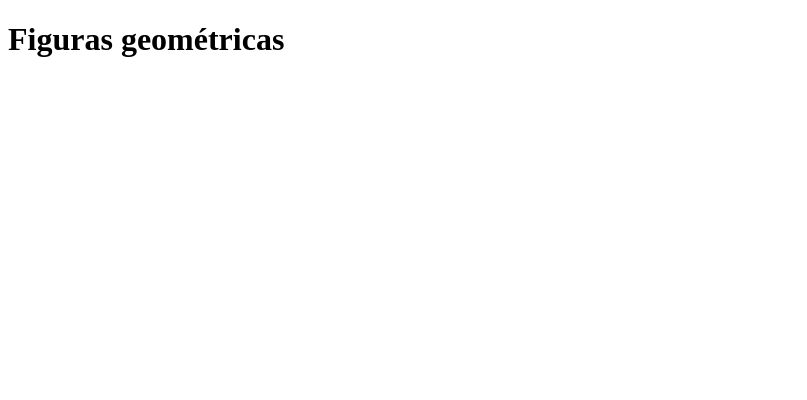
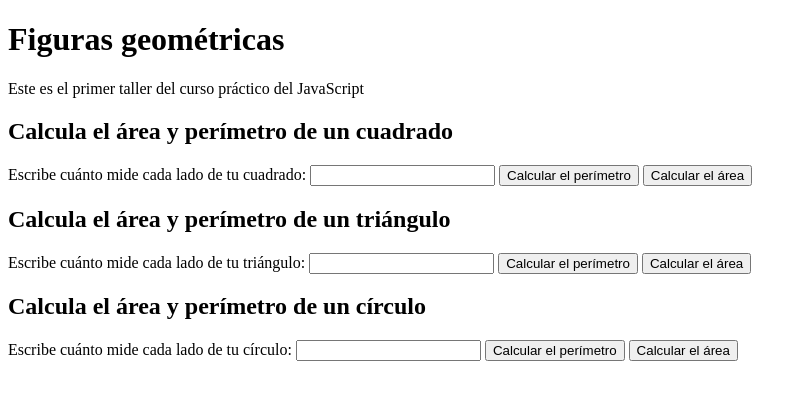
Before and after one commit to julianescobarje/platzi-curso-practico-javascript, a plain HTML site: page figuras.html in a window 1280 px wide. Shown: the whole page, without its empty margins (0-807 px from the left). Drawn offline with Linux system fonts and the light colour scheme.

Commit message:
Se integraron las funciones en el HTML

```diff
--- a/figuras.html
+++ b/figuras.html
@@ -7,7 +7,59 @@
     <title>Figuras geométricas | Curso Práctico de JavaScript en Platzi</title>
   </head>
   <body>
-    <h1>Figuras geométricas</h1>
+    <header>
+      <h1>Figuras geométricas</h1>
+      <p>Este es el primer taller del curso práctico del JavaScript</p>
+    </header>
+
+    <section>
+      <h2>Calcula el área y perímetro de un cuadrado</h2>
+      <form>
+        <label for="InputCuadrado">
+          Escribe cuánto mide cada lado de tu cuadrado:
+        </label>
+        <input id="InputCuadrado" type="number" />
+        <button type="button" onclick="calcularPerimetroCuadrado()">
+          Calcular el perímetro
+        </button>
+        <button type="button" onclick="calcularAreaCuadrado()">
+          Calcular el área
+        </button>
+      </form>
+    </section>
+
+    <section>
+      <h2>Calcula el área y perímetro de un triángulo</h2>
+      <form>
+        <label for="InputTriangulo">
+          Escribe cuánto mide cada lado de tu triángulo:
+        </label>
+        <input id="InputTriangulo" type="number" />
+        <button type="button" onclick="calcularPerimetroTriangulo()">
+          Calcular el perímetro
+        </button>
+        <button type="button" onclick="calcularAreaTriangulo()">
+          Calcular el área
+        </button>
+      </form>
+    </section>
+
+    <section>
+      <h2>Calcula el área y perímetro de un círculo</h2>
+      <form>
+        <label for="InputCirculo">
+          Escribe cuánto mide cada lado de tu círculo:
+        </label>
+        <input id="InputCirculo" type="number" />
+        <button type="button" onclick="calcularPerimetroCirculo()">
+          Calcular el perímetro
+        </button>
+        <button type="button" onclick="calcularAreaCirculo()">
+          Calcular el área
+        </button>
+      </form>
+    </section>
+
     <script src="./figuras.js"></script>
   </body>
 </html>
--- a/figuras.js
+++ b/figuras.js
@@ -43,8 +43,57 @@ function perimetroCirculo(radio) {
 }
 
 // Área
-function areaCirculo (radio) {
+function areaCirculo(radio) {
   return radio * radio * PI;
 }
 
 console.groupEnd();
+
+// Aquí interactuamos con el HTML
+function calcularPerimetroCuadrado() {
+  const input = document.getElementById("InputCuadrado");
+  const value = input.value;
+
+  const perimetro = perimetroCuadrado(value);
+  alert(perimetro);
+}
+
+function calcularAreaCuadrado() {
+  const input = document.getElementById("InputCuadrado");
+  const value = input.value;
+
+  const area = areaCuadrado(value);
+  alert(area);
+}
+
+function calcularPerimetroTriangulo() {
+  const input = document.getElementById("InputTriangulo");
+  const value = input.value;
+
+  const perimetro = perimetroTriangulo(value);
+  alert(perimetro);
+}
+
+function calcularAreaTriangulo() {
+  const input = document.getElementById("InputTriangulo");
+  const value = input.value;
+
+  const area = areaTriangulo(value);
+  alert(area);
+}
+
+function calcularPerimetroCirculo() {
+  const input = document.getElementById("InputCirculo");
+  const value = input.value;
+
+  const perimetro = perimetroCirculo(value);
+  alert(perimetro);
+}
+
+function calcularAreaCirculo() {
+  const input = document.getElementById("InputCirculo");
+  const value = input.value;
+
+  const area = areaCirculo(value);
+  alert(area);
+}
```
